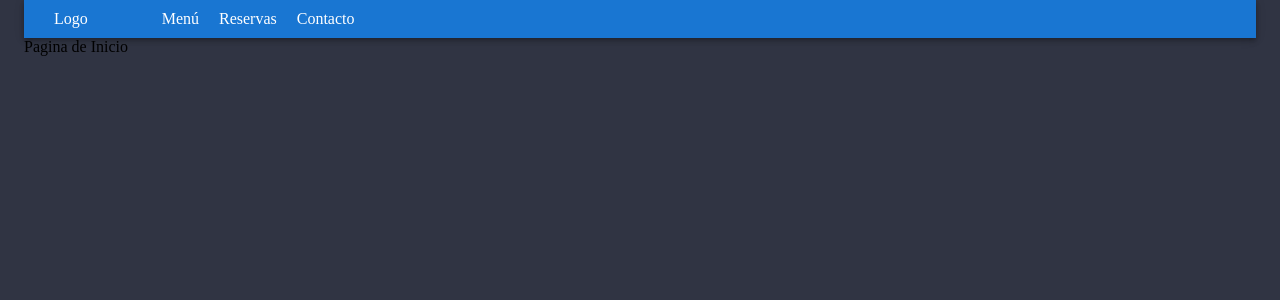
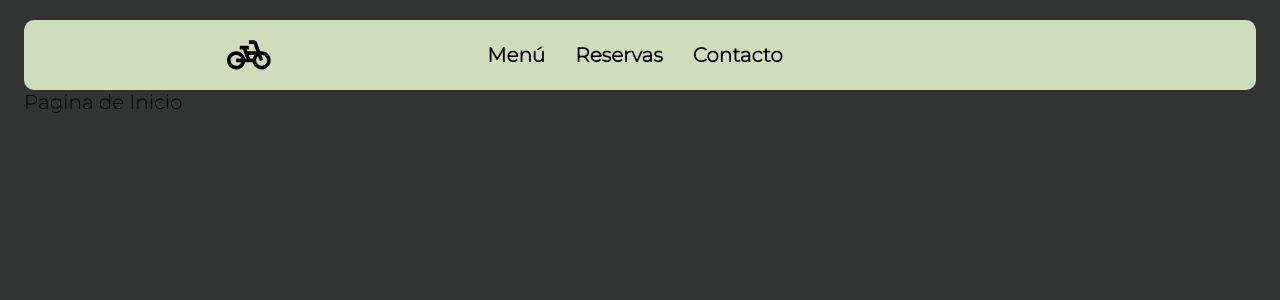
Before and after one commit to RickBm400/proyecto-restaurante-menu, a React (Vite) app: page / in a window 1280 px wide. Shown: the top 300 px of the page. Built offline with nearby package versions, Linux system fonts and the light colour scheme.

Commit message:
feat(style): font family added

```diff
--- a/src/App.jsx
+++ b/src/App.jsx
@@ -1,5 +1,6 @@
 import ReactDOM from 'react-dom/client'
 import React from 'react';
+import './style/App.css'
 import { RouterProvider } from 'react-router-dom';
 import {router} from './router'
 
--- a/src/components/Landing/NavBar.jsx
+++ b/src/components/Landing/NavBar.jsx
@@ -1,6 +1,6 @@
 // Material UI
-import { Box, AppBar, Grid } from '@mui/material'
-
+import { Box, AppBar, Grid, Icon } from '@mui/material'
+import PedalBikeIcon from '@mui/icons-material/PedalBike';
 // Style CSS
 import NavBar from 'styles/NavBar.module.css'
 
@@ -12,25 +12,51 @@ const links = [
 
 export default function Home() {
     return (
-        <AppBar position='static'
+        <AppBar position='static' elevation={0}
             sx={{
-
                 display: 'flex',
                 flexDirection: 'row',
                 paddingInline: '30px',
-                paddingY: '10px',
+                color: 'black',
+                backgroundColor: '#CEDEBD',
+                borderRadius: '10px'
             }}>
             <Grid container>
-                <Grid xs={1}>Logo</Grid>
-                <Grid xs={8}>
-
-                    {links.map(item => {
+                <Grid item xs={4}>
+                    <Box component='div'
+                        sx={{
+                            height: '100%',
+                            display: 'flex',
+                            justifySelf: 'center',
+                            alignItems: 'center'
+                        }}>
+                        <PedalBikeIcon fontSize='large'></PedalBikeIcon>
+                    </Box>
+                </Grid>
+                <Grid item xs={4}
+                    sx={{
+                        display: 'flex',
+                        justifyContent: 'center'
+                    }}>
+                    {links.map((item, i) => {
                         return (
-                            <Box component='span' className={NavBar.listItem}>{item.name}</Box>
-                            )
-                        })}
-
+                            <Box
+                                component='div'
+                                key={i}
+                                className={NavBar.listItem}>
+                                {item.name}
+                            </Box>
+                        )
+                    })}
                 </Grid>
+                {/* <Grid item xs={4}
+                sx={{
+                    display: 'flex',
+                    justifyContent: 'end',
+                    alignItems: 'center'
+                }}>
+                    <PedalBikeIcon fontSize='large'></PedalBikeIcon>
+                </Grid> */}
             </Grid>
         </AppBar>
     )
--- a/src/pages/HomePage.jsx
+++ b/src/pages/HomePage.jsx
@@ -2,9 +2,14 @@ import NavBar from 'components/Landing/NavBar.jsx'
 import { Container } from '@mui/material'
 export default function Home() {
     return (
-            <Container maxWidth='100vh' sx={{backgroundColor:'#303443', minHeight:'100vh', paddingX:'0'}}>
-                <NavBar />
-                <span>Pagina de Inicio</span>
-            </Container>
+        <Container maxWidth='100vh'
+            sx={{
+                bgcolor: '#303433',
+                minHeight: '100vh',
+                paddingTop: '20px'
+            }}>
+            <NavBar />
+            <span>Pagina de Inicio</span>
+        </Container>
     )
 }
--- /dev/null
+++ b/src/style/App.css
@@ -0,0 +1,8 @@
+@import url('https://fonts.googleapis.com/css2?family=Montserrat:wght@300&display=swap');
+
+* {
+    font-family: 'Montserrat', sans-serif;
+    padding: 0px;
+    margin: 0px;
+    font-size: 20px;
+}
--- a/src/style/NavBar.module.css
+++ b/src/style/NavBar.module.css
@@ -1,4 +1,26 @@
 .listItem{
-    color: white;
-    padding: 0 10px;
+    color: black;
+    padding:10px;
+    margin-right: 10px;
+    height: 50px;
+    display: flex;
+    font-weight: 700;
+    align-items: center;
+    position: relative;
+    cursor: pointer;
 }
+
+.listItem::before{
+    content: '';
+    position: absolute;
+    width: 100%;
+    height: 4px;
+    bottom: 0px;
+    left: 0;
+    transform: scaleX(0);
+}
+
+.listItem:hover::before{
+    transform: scaleX(1);
+    background-color: #435334;
+}
```
Also changed, not shown: src/style/Main.module.css (deleted, +0 -8 lines).
